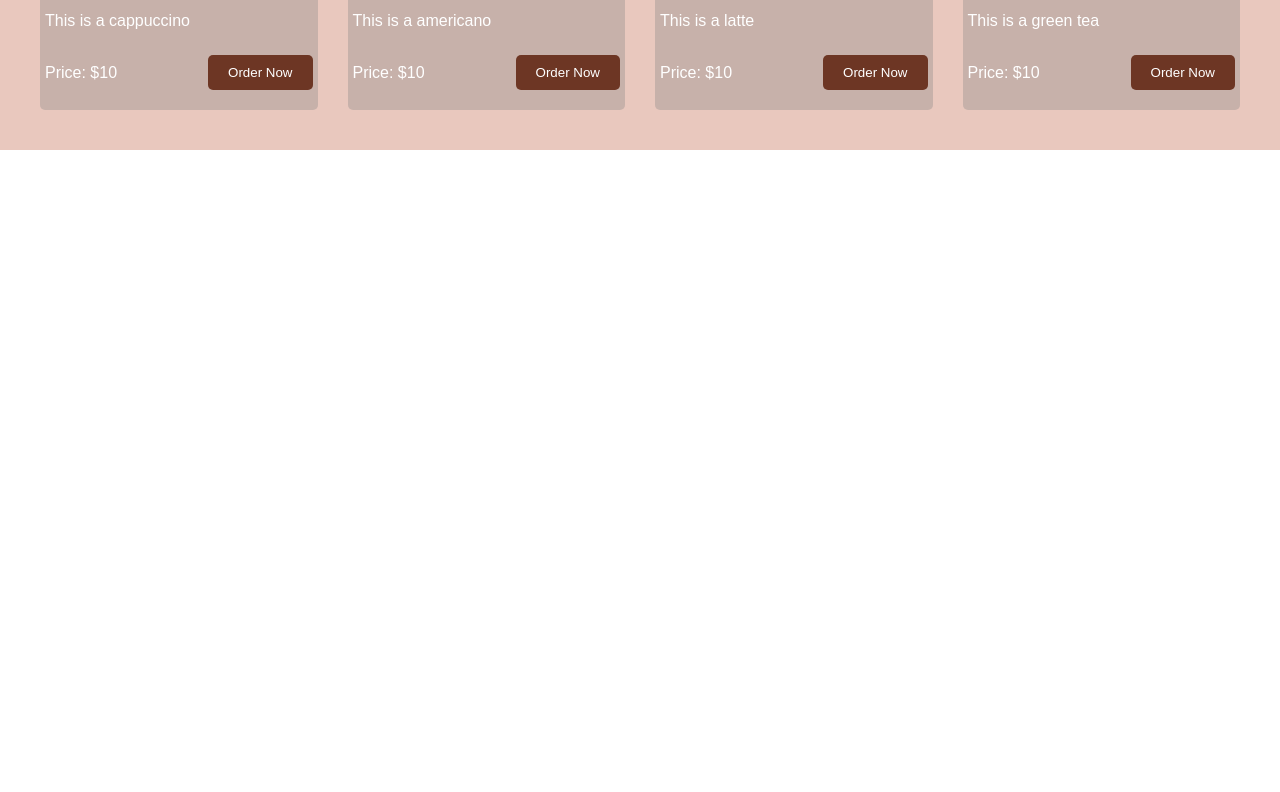
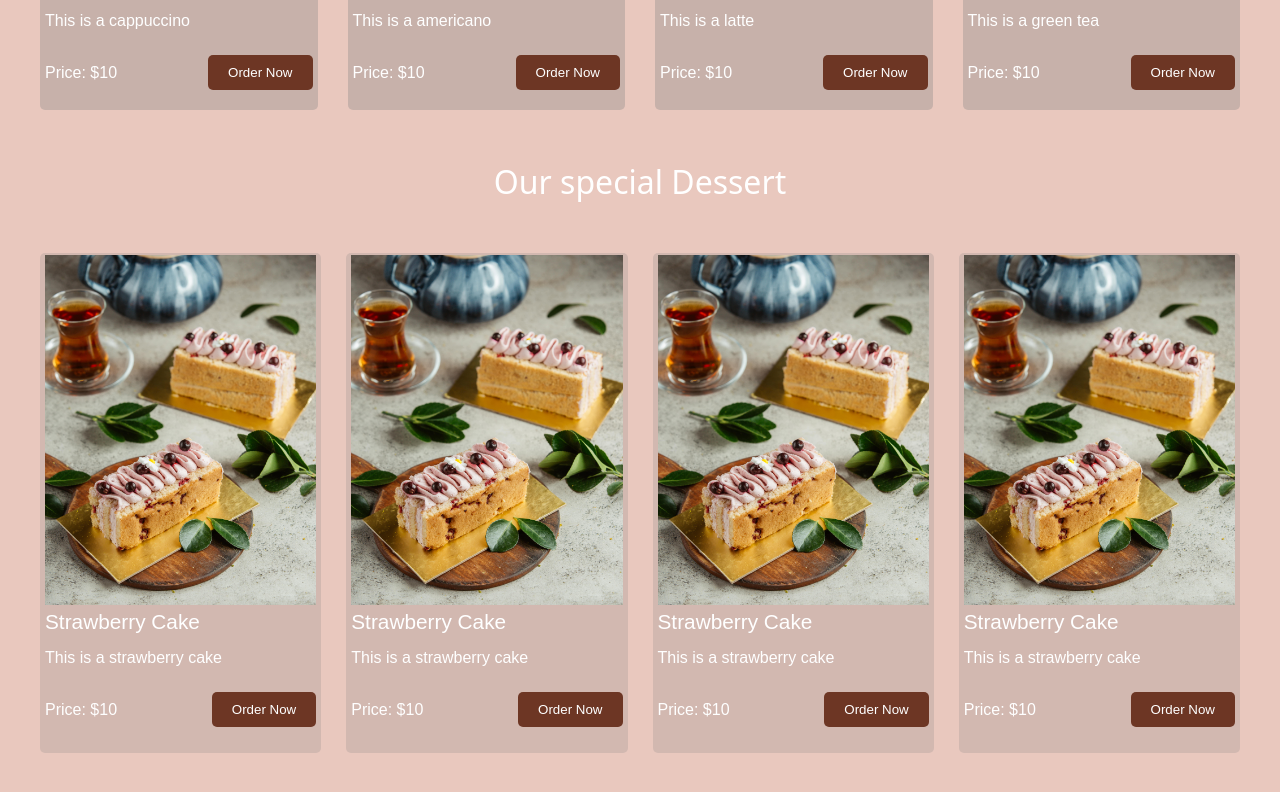
Before and after one commit to I-Am-Loki-14/Coffee-360, a plain HTML site: page index.html in a window 1280 px wide. Shown: the part 1321-2113 px from the top of the page. Before the commit the page ends 1471 px from the top, so only its background shows below. Drawn offline with nearby package versions, Linux system fonts and the light colour scheme; a web font is replaced by a local one.

Commit message:
dessert-section done

```diff
--- a/css/style.css
+++ b/css/style.css
@@ -177,3 +177,60 @@ header{
     justify-content: space-between;
     align-items: center;
 }
+/* dessert section  */
+.dessert-section{
+    width: 100%;
+    min-height: 500px;
+    /* background-color: #dca7969e; */
+
+}
+.dessert-title{
+
+    text-align: center;
+    font-family: "Fascinate Inline", system-ui;
+    font-size: 2rem;
+    color: #fff;
+    width: 100%;
+    padding: 30px 0;
+    /* background-color: red; */
+}
+.dessert-card-container{
+    width: 100%;
+    /* background-color: plum; */
+    display: flex;
+    justify-content: space-evenly;
+
+    flex-wrap: wrap;
+   gap: 50px 25px;
+   padding: 20px;
+
+}
+.dessert-container{
+    width: 250px;
+    min-height: 500px;
+    background-color: #80808038;
+    padding: 2px 5px;
+    border-radius: 5px;
+    flex: 1 1 15rem;
+}
+.dessert-container h4 {
+    margin: 5px 0;
+    font-size: 1.3rem;
+    color: #fff;
+}
+.dessert-containerp{
+    margin: 3px 0;
+}
+
+.dessert-img{
+    width: 100%;
+    height: 350px;
+    background-color: #6D3624;
+    object-fit: cover;
+}
+.dessert-price{
+    display: flex;
+    justify-content: space-between;
+    align-items: center;
+    margin: 2px 0;
+}
--- a/index.html
+++ b/index.html
@@ -114,6 +114,67 @@
                 </div>
             </div>
         </div>
+        <!-- Dessert container  -->
+        <div class="dessert-section">
+            <h1 class="dessert-title">Our special Dessert</h1>
+            <div class="dessert-card-container">
+                <div class="dessert-container">
+                    <div class="dessert-img">
+                        <img src="./img/dessert/dessert-1-min.jpg" width="100%" height="100%" alt="">
+                    </div>
+                    <div class="dessert-content">
+                        <h4>Strawberry Cake</h4>
+                        <p>This is a strawberry cake</p>
+                        <div class="dessert-price">
+                            <p>Price: $10</p>
+                            <button class=" btn btn-dessert">Order Now</button>
+                        </div>
+                    </div>
+                </div>
+                <div class="dessert-container">
+                    <div class="dessert-img">
+                        <img src="./img/dessert/dessert-1-min.jpg" width="100%" height="100%" alt="">
+                    </div>
+                    <div class="dessert-content">
+                        <h4>Strawberry Cake</h4>
+                        <p>This is a strawberry cake</p>
+                        <div class="dessert-price">
+                            <p>Price: $10</p>
+                            <button class=" btn btn-dessert">Order Now</button>
+                        </div>
+                    </div>
+                </div>
+                <div class="dessert-container">
+                    <div class="dessert-img">
+                        <img src="./img/dessert/dessert-1-min.jpg" width="100%" height="100%" alt="">
+                    </div>
+                    <div class="dessert-content">
+                        <h4>Strawberry Cake</h4>
+                        <p>This is a strawberry cake</p>
+                        <div class="dessert-price">
+                            <p>Price: $10</p>
+                            <button class=" btn btn-dessert">Order Now</button>
+                        </div>
+                    </div>
+                </div>
+                <div class="dessert-container">
+                    <div class="dessert-img">
+                        <img src="./img/dessert/dessert-1-min.jpg" width="100%" height="100%" alt="">
+                    </div>
+                    <div class="dessert-content">
+                        <h4>Strawberry Cake</h4>
+                        <p>This is a strawberry cake</p>
+                        <div class="dessert-price">
+                            <p>Price: $10</p>
+                            <button class=" btn btn-dessert">Order Now</button>
+                        </div>
+                    </div>
+                </div>
+
+
+            </div>
+
+        </div>
 
 
     </section>
```
Also changed, not shown: css/media.css (line endings or trailing spaces), img/dessert/dessert-1-min.jpg (added), img/dessert/dessert-2-min.jpg (added), img/dessert/dessert-3-min.jpg (added), img/dessert/dessert-4-min.jpg (added).
